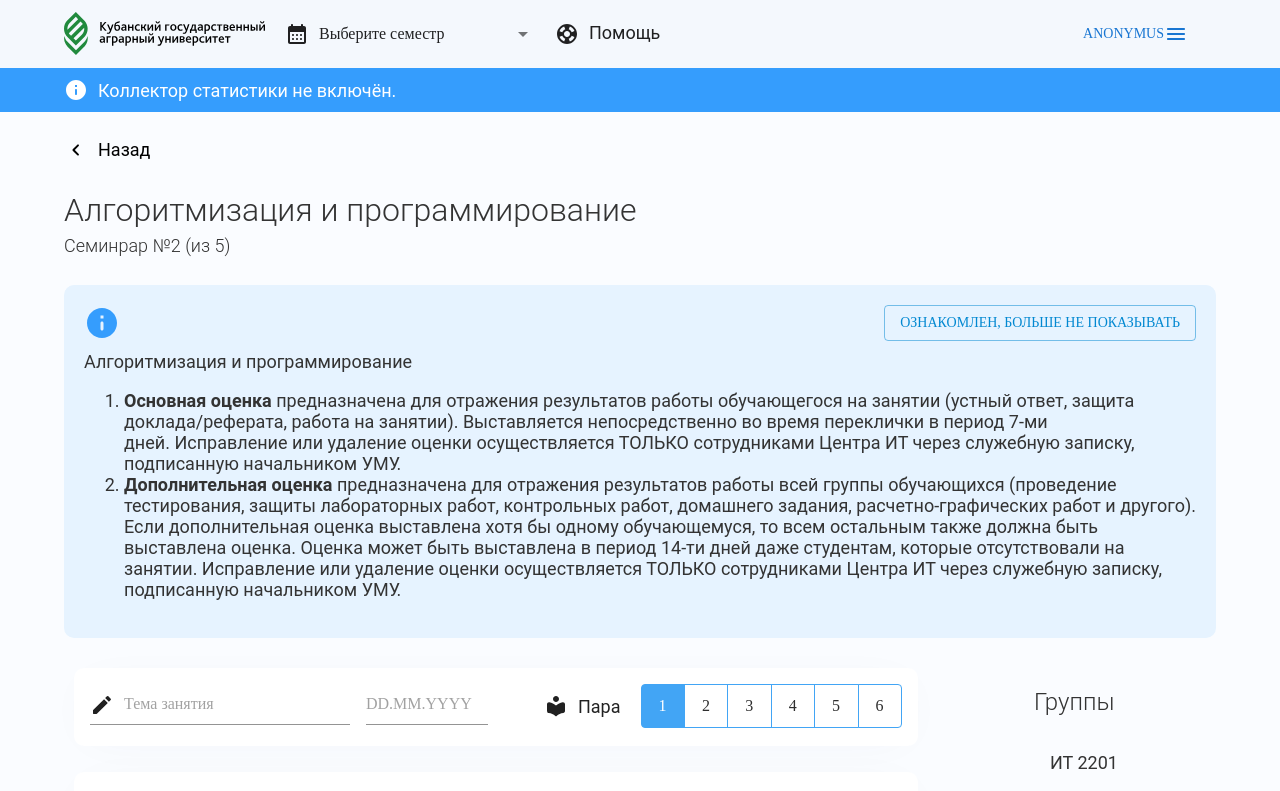
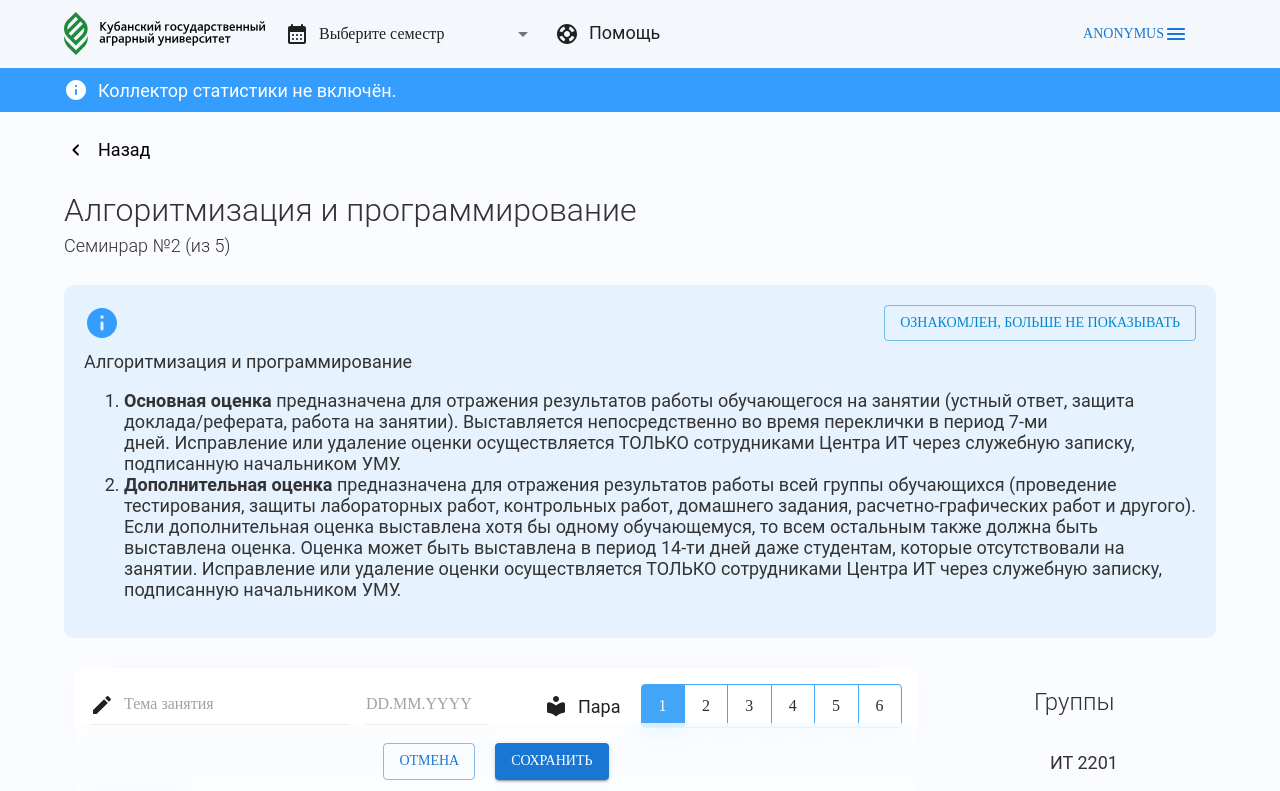
Before and after one commit to 2br-dev/kubgau-lk-js.local, a React (Create React App) app: page /main/groups in a window 1280 px wide. Shown: the top 791 px of the page. Built offline with nearby package versions, Linux system fonts and the light colour scheme; a web font is replaced by a local one.

Commit message:
Корректировки 18-07-2024

```diff
--- a/src/pages/groups/index.js
+++ b/src/pages/groups/index.js
@@ -72,6 +72,27 @@ import {
 	const [studentId, setStudentId] = useState(-1)
 	const [groupId, setGroupId] = useState(-1)
 	const navigate = useNavigate()
+
+	// Переключение студента по клику на строке таблицы
+	const toggleStudentHere = (e) => {
+		let element = e.currentTarget;
+		let studentId = parseInt(element.getAttribute("data-id"));
+		let groupId = parseInt(element.getAttribute("data-group-id"));
+		let student = data[groupId].students[studentId];
+		let isHere = student.isHere;
+		let path = Array.from(e.nativeEvent.composedPath());
+
+		let buttons = path.filter((e) => {
+			return e.tagName === "A" || e.tagName === "BUTTON"
+		});
+
+		if(!buttons.length){
+
+			let newData = [...data];
+			newData[groupId].students[studentId].isHere = !isHere;
+			setData(newData);
+		}
+	}
 
 	// Прокрутка до группы
 	const handleGroupClick = e => {
@@ -467,7 +488,7 @@ import {
 							  }
 
 							  return (
-								<TableRow key={studentIndex} hover>
+								<TableRow key={studentIndex} data-group-id={sectionIndex} data-id={studentIndex} hover onClick={toggleStudentHere}>
 								  <TableCell>{studentIndex + 1}</TableCell>
 								  <TableCell>
 									<Tooltip
@@ -542,6 +563,10 @@ import {
 					</Card>
 				  )
 				})}
+				<div className="save-wrapper">
+					<Button variant="outlined">Отмена</Button>
+					<Button variant="contained">Сохранить</Button>
+				</div>
 			  </Grid>
 			  <Grid item lg={1} />
 			  <Grid item lg={2}>
--- a/src/pages/groups/styles.scss
+++ b/src/pages/groups/styles.scss
@@ -7,6 +7,10 @@ table{
 
 	& .values{
 		display: flex;
+	}
+
+	& tr{
+		cursor: pointer;
 	}
 }
 
@@ -51,3 +55,17 @@ table{
 		}
 	}
 }
+
+.save-wrapper{
+	position: sticky;
+	bottom: 0;
+	background-color: rgba(#FAFCFF, .7);
+	backdrop-filter: blur(10px);
+	z-index: 2;
+	padding: 20px;
+	text-align: center;
+
+	& button:not(:last-of-type){
+		margin-right: 20px;
+	}
+}
```
Also changed, not shown: 1 other file (tests, documents, lock files or other folders).
